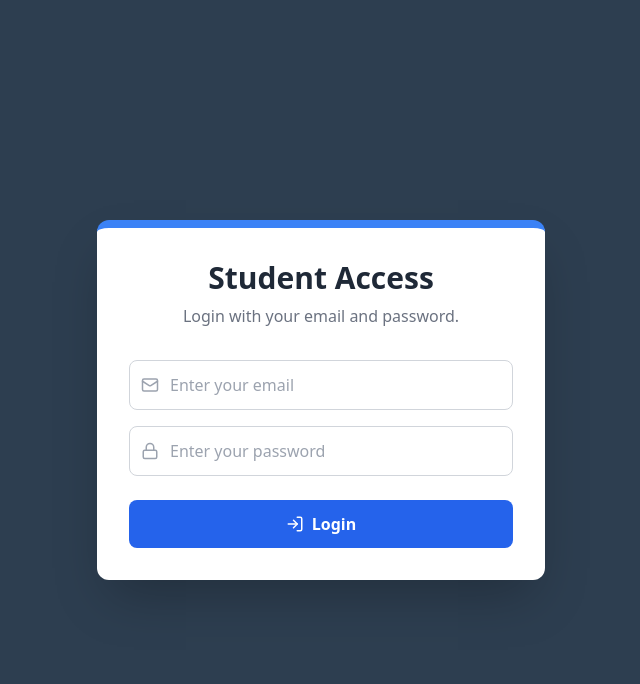
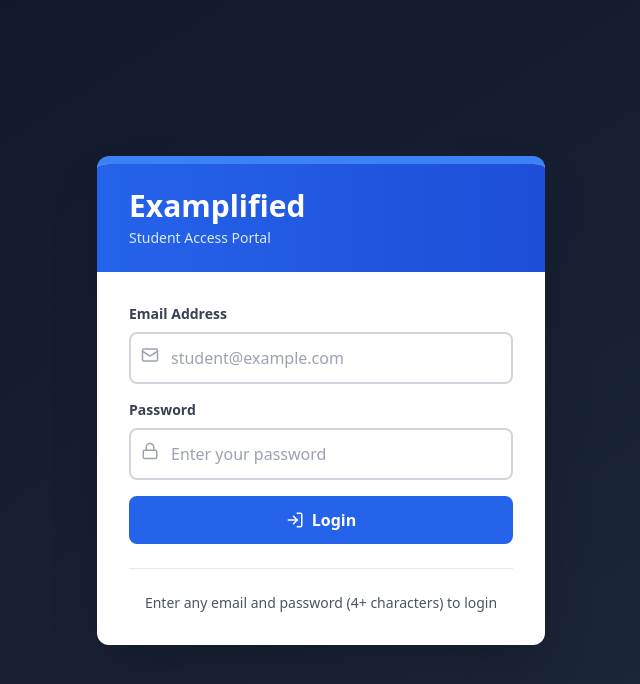
Before and after one commit to JaimeJrGavina/examplified, a React (Vite) app: page / in a window 1280 px wide. Shown: the top 684 px of the page, without its empty margins (319-959 px from the left). Built offline with nearby package versions, Linux system fonts and the light colour scheme; no server answers.

Commit message:
Rebuild: Create fresh StudentLogin component with email/password only

```diff
--- a/components/CustomerLogin.tsx
+++ b/components/CustomerLogin.tsx
@@ -1,89 +1,149 @@
 import React, { useState } from 'react';
 import { Mail, Lock, LogIn } from 'lucide-react';
 
-interface CustomerLoginProps {
+interface StudentLoginProps {
   onLogin: (email: string) => void;
   openRecovery: () => void;
 }
 
-const CustomerLogin: React.FC<CustomerLoginProps> = ({ onLogin }) => {
+const StudentLogin: React.FC<StudentLoginProps> = ({ onLogin }) => {
   const [email, setEmail] = useState('');
   const [password, setPassword] = useState('');
-  const [error, setError] = useState('');
-  const [loading, setLoading] = useState(false);
+  const [errorMessage, setErrorMessage] = useState('');
+  const [isLoading, setIsLoading] = useState(false);
 
-  const handleSubmit = async (e: React.FormEvent) => {
+  const handleLoginSubmit = (e: React.FormEvent) => {
     e.preventDefault();
-    setError('');
+    setErrorMessage('');
 
-    if (!email || !password) {
-      setError('Please enter both email and password.');
+    // Validation
+    if (!email.trim()) {
+      setErrorMessage('Email is required');
       return;
     }
 
-    setLoading(true);
-
-    try {
     if (!email.includes('@')) {
-        throw new Error('Invalid email format');
-      }
-      if (password.length < 4) {
-        throw new Error('Password must be at least 4 characters');
+      setErrorMessage('Please enter a valid email address');
+      return;
     }
 
-      // Store credentials and login
+    if (!password) {
+      setErrorMessage('Password is required');
+      return;
+    }
+
+    if (password.length < 4) {
+      setErrorMessage('Password must be at least 4 characters');
+      return;
+    }
+
+    setIsLoading(true);
+
+    // Simulate login delay
+    setTimeout(() => {
+      try {
+        // Store email and password in sessionStorage
         sessionStorage.setItem('customerEmail', email);
         sessionStorage.setItem('customerPassword', password);
-      console.log('✓ Login successful:', email);
+
+        console.log('Student login successful for:', email);
+
+        // Call parent callback with email
         onLogin(email);
 
       } catch (err: any) {
-      setError(err.message || 'Login failed. Please check your credentials.');
+        setErrorMessage(err.message || 'Login failed');
       } finally {
-      setLoading(false);
+        setIsLoading(false);
       }
+    }, 500);
   };
 
   return (
-    <div className="min-h-screen bg-[#2d3e50] flex items-center justify-center p-4">
-      <div className="w-full max-w-md bg-white rounded-xl shadow-2xl p-8 border-t-8 border-blue-500">
-        <h2 className="text-3xl font-bold text-center text-gray-800 mb-2">Student Access</h2>
-        <p className="text-center text-gray-500 mb-8">Login with your email and password.</p>
+    <div className="min-h-screen bg-gradient-to-br from-slate-900 to-slate-800 flex items-center justify-center p-4">
+      <div className="w-full max-w-md">
+        <div className="bg-white rounded-xl shadow-2xl overflow-hidden border-t-8 border-blue-500">
+          {/* Header */}
+          <div className="bg-gradient-to-r from-blue-600 to-blue-700 px-8 py-6">
+            <h1 className="text-3xl font-bold text-white">Examplified</h1>
+            <p className="text-blue-100 text-sm mt-1">Student Access Portal</p>
+          </div>
 
-        <form onSubmit={handleSubmit}>
-          <div className="relative mb-4">
-            <Mail className="absolute left-3 top-1/2 -translate-y-1/2 text-gray-400" size={18} />
+          {/* Login Form */}
+          <div className="p-8">
+            <form onSubmit={handleLoginSubmit} className="space-y-4">
+              {/* Email Field */}
+              <div>
+                <label className="block text-sm font-semibold text-gray-700 mb-2">
+                  Email Address
+                </label>
+                <div className="relative">
+                  <Mail className="absolute left-3 top-3.5 text-gray-400" size={18} />
                   <input
                     type="email"
                     value={email}
                     onChange={(e) => setEmail(e.target.value)}
-              placeholder="Enter your email"
-              className="w-full pl-10 pr-4 py-3 border border-gray-300 rounded-lg focus:outline-none focus:ring-2 focus:ring-blue-500"
-              disabled={loading}
+                    placeholder="student@example.com"
+                    className="w-full pl-10 pr-4 py-3 border-2 border-gray-300 rounded-lg focus:outline-none focus:border-blue-500 focus:ring-2 focus:ring-blue-200 transition"
+                    disabled={isLoading}
                   />
                 </div>
+              </div>
 
-          <div className="relative mb-6">
-            <Lock className="absolute left-3 top-1/2 -translate-y-1/2 text-gray-400" size={18} />
+              {/* Password Field */}
+              <div>
+                <label className="block text-sm font-semibold text-gray-700 mb-2">
+                  Password
+                </label>
+                <div className="relative">
+                  <Lock className="absolute left-3 top-3.5 text-gray-400" size={18} />
                   <input
                     type="password"
                     value={password}
                     onChange={(e) => setPassword(e.target.value)}
                     placeholder="Enter your password"
-              className="w-full pl-10 pr-4 py-3 border border-gray-300 rounded-lg focus:outline-none focus:ring-2 focus:ring-blue-500"
-              disabled={loading}
+                    className="w-full pl-10 pr-4 py-3 border-2 border-gray-300 rounded-lg focus:outline-none focus:border-blue-500 focus:ring-2 focus:ring-blue-200 transition"
+                    disabled={isLoading}
                   />
                 </div>
+              </div>
 
-          {error && <div className="bg-red-100 border border-red-400 text-red-700 px-4 py-3 rounded-lg mb-4">{error}</div>}
+              {/* Error Message */}
+              {errorMessage && (
+                <div className="bg-red-50 border-2 border-red-200 text-red-700 px-4 py-3 rounded-lg text-sm font-medium">
+                  {errorMessage}
+                </div>
+              )}
 
-          <button type="submit" disabled={loading} className="w-full bg-blue-600 text-white py-3 rounded-lg font-semibold hover:bg-blue-700 disabled:bg-blue-400 flex items-center justify-center gap-2 transition-colors">
-            {loading ? <><div className="w-5 h-5 border-2 border-white border-t-transparent rounded-full animate-spin"></div>Logging in...</> : <><LogIn size={18} />Login</>}
+              {/* Submit Button */}
+              <button
+                type="submit"
+                disabled={isLoading}
+                className="w-full bg-blue-600 hover:bg-blue-700 disabled:bg-blue-400 text-white font-bold py-3 rounded-lg flex items-center justify-center gap-2 transition-colors mt-6"
+              >
+                {isLoading ? (
+                  <>
+                    <div className="w-5 h-5 border-2 border-white border-t-transparent rounded-full animate-spin"></div>
+                    <span>Logging in...</span>
+                  </>
+                ) : (
+                  <>
+                    <LogIn size={18} />
+                    <span>Login</span>
+                  </>
+                )}
               </button>
             </form>
+
+            {/* Footer Info */}
+            <div className="mt-6 pt-6 border-t border-gray-200 text-center text-sm text-gray-600">
+              <p>Enter any email and password (4+ characters) to login</p>
+            </div>
+          </div>
+        </div>
       </div>
     </div>
   );
 };
 
-export default CustomerLogin;
+export default StudentLogin;
```
Lines whose indentation alone changed are shown as unchanged.
